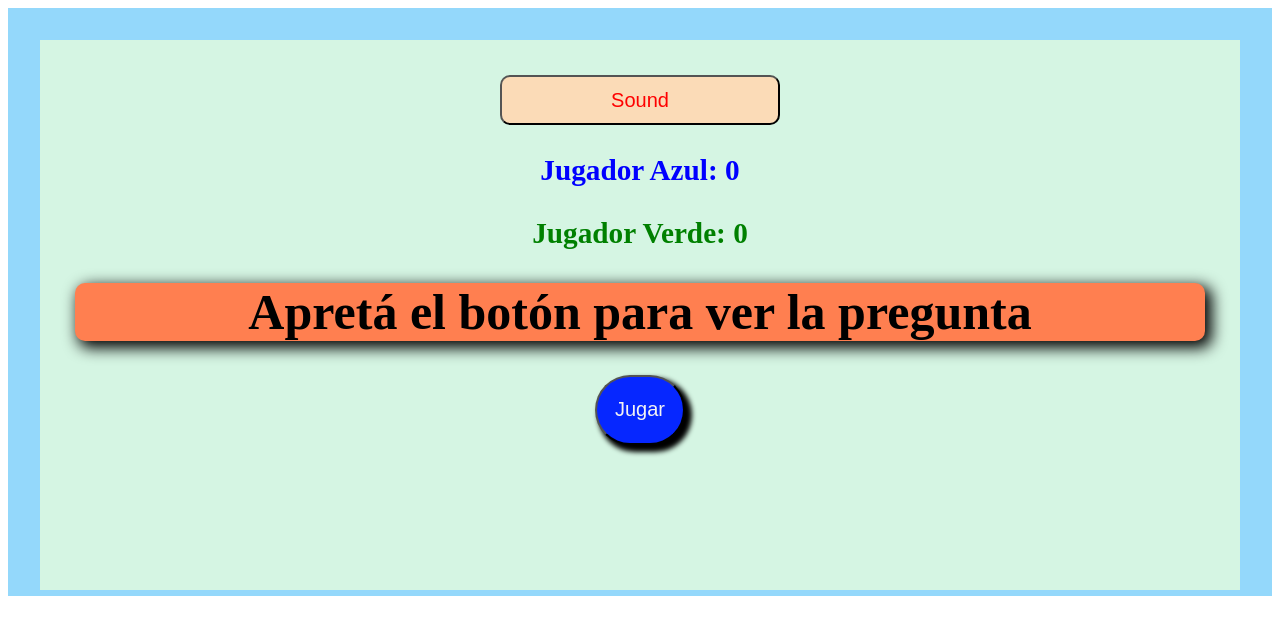
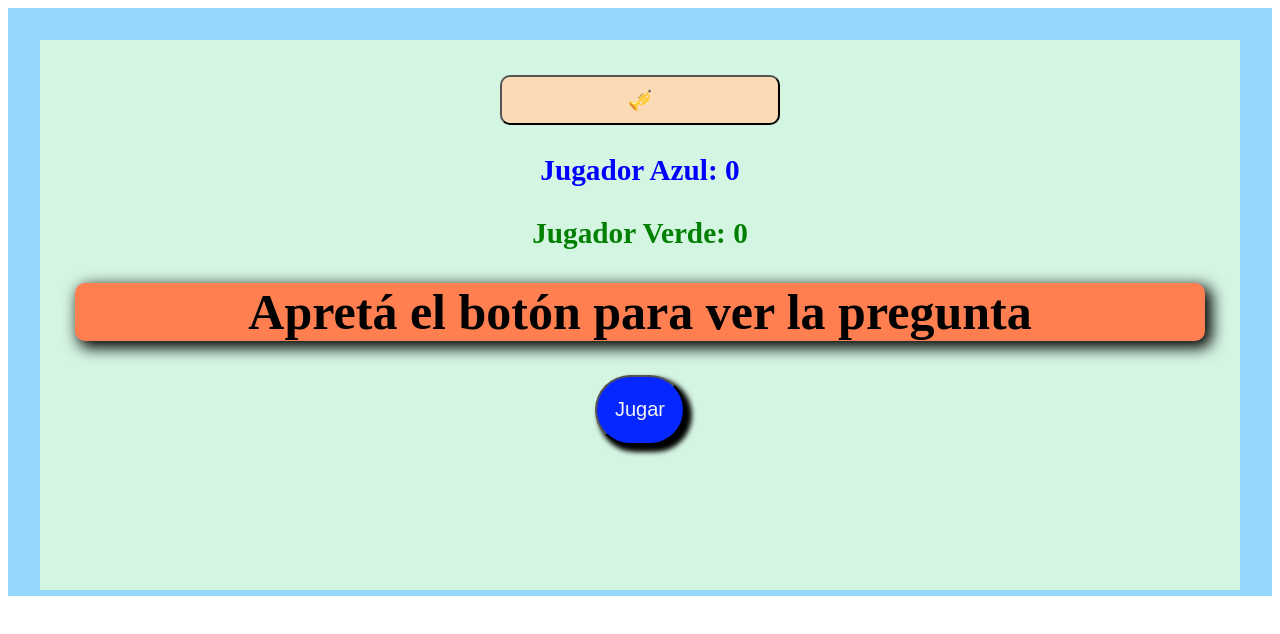
Before and after one commit to Cris201977/game, a React (Vite) app in the folder game/: page / in a window 1280 px wide. Shown: the top 634 px of the page. Built offline with nearby package versions, Linux system fonts and the light colour scheme; no server answers.

Commit message:
19 Dic 13:00

```diff
--- a/game/package.json
+++ b/game/package.json
@@ -14,6 +14,7 @@
     "react-audio-player": "^0.17.0",
     "react-dom": "^18.2.0",
     "react-h5-audio-player": "^3.9.0",
+    "react-use-audio-player": "^2.2.0",
     "styled-components": "^6.1.1",
     "use-sound": "^4.0.1"
   },
--- a/game/src/App.jsx
+++ b/game/src/App.jsx
@@ -10,9 +10,11 @@ import ReactAudioPlayer from 'react-audio-player';
 import useSound from 'use-sound';
 import fondo from './sonidos/sleep-talking-ogg-68026.mp3'
 import Sonido from './componenentes/Sonido'
+import AudioPlayer from './componenentes/AudioPlayer'
 
 
 function App()  {
+
 
 const [TextoRojo, setTextoRojo] = useState(
   styled.div`
@@ -97,7 +99,8 @@ setTexto("Apretá el botón para ver la pregunta")
 
   return (
     <TextoRojo>
-     <Sonido/>
+      <Sonido/>
+
 
 <Jugadores />
 <Mensaje mensaje={texto} />
--- /dev/null
+++ b/game/src/componenentes/AudioPlayer.jsx
@@ -0,0 +1,32 @@
+import React,{Component} from 'react';
+
+class AudioPlayer extends Component {
+
+  constructor(props) {
+    super(props);
+    this.mediaFile = React.createRef();
+    this.playToggle = this.playToggle.bind(this);
+  }
+
+  playToggle(){
+    if (this.mediaFile.current.paused){
+      this.mediaFile.current.play();
+    } else {
+      this.mediaFile.current.pause();
+    }
+  }
+
+  render(){
+    return (
+        <>
+        <audio ref={this.mediaFile}>
+          <source src="../sonidos/sleep-talking-ogg-68026.mp3" />
+        </audio><br />
+        <button onClick={this.playToggle}>Play/Pause</button>
+        </>
+      );
+  }
+
+}
+
+export default AudioPlayer;
--- a/game/src/componenentes/Sonido.jsx
+++ b/game/src/componenentes/Sonido.jsx
@@ -1,11 +1,20 @@
 import useSound from 'use-sound';
 
-import boopSfx from '../sonidos/sleep-talking-ogg-68026.mp3'
+
+
+import fondo from '../sonidos/sleep-talking-ogg-68026.mp3'
 
 const Sonido = () => {
-  const [play] = useSound(boopSfx);
+  const [play, { stop }] = useSound(fondo);
 
-  return <button onClick={play}>Sound</button>;
-};
+  return (
+    <button onClick={() => play()} onSubmit={() => stop()}>
+      <span role="img" aria-label="trumpet">
+        🎺
+      </span>
+    </button>
+  );
+  }
+
 
 export default Sonido
```
Also changed, not shown: 1 other file (tests, documents, lock files or other folders).
